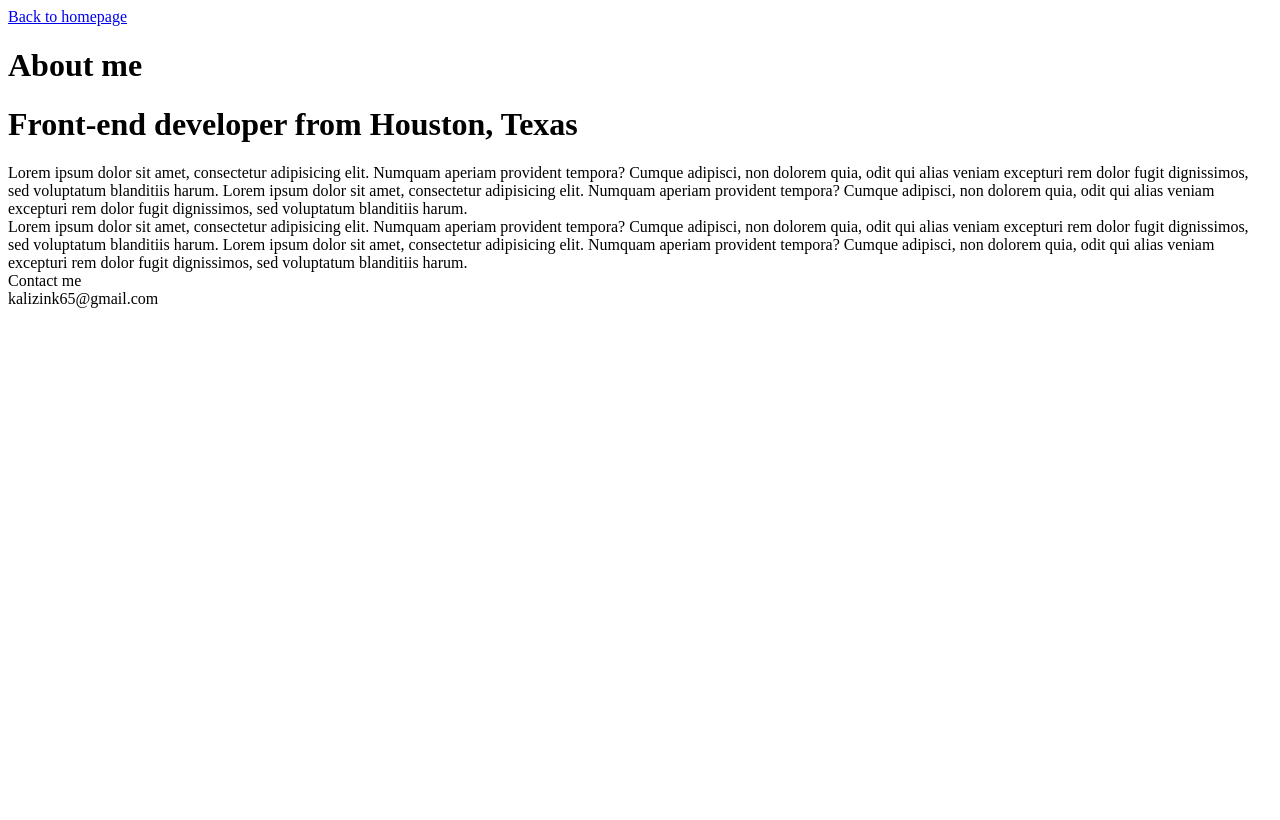
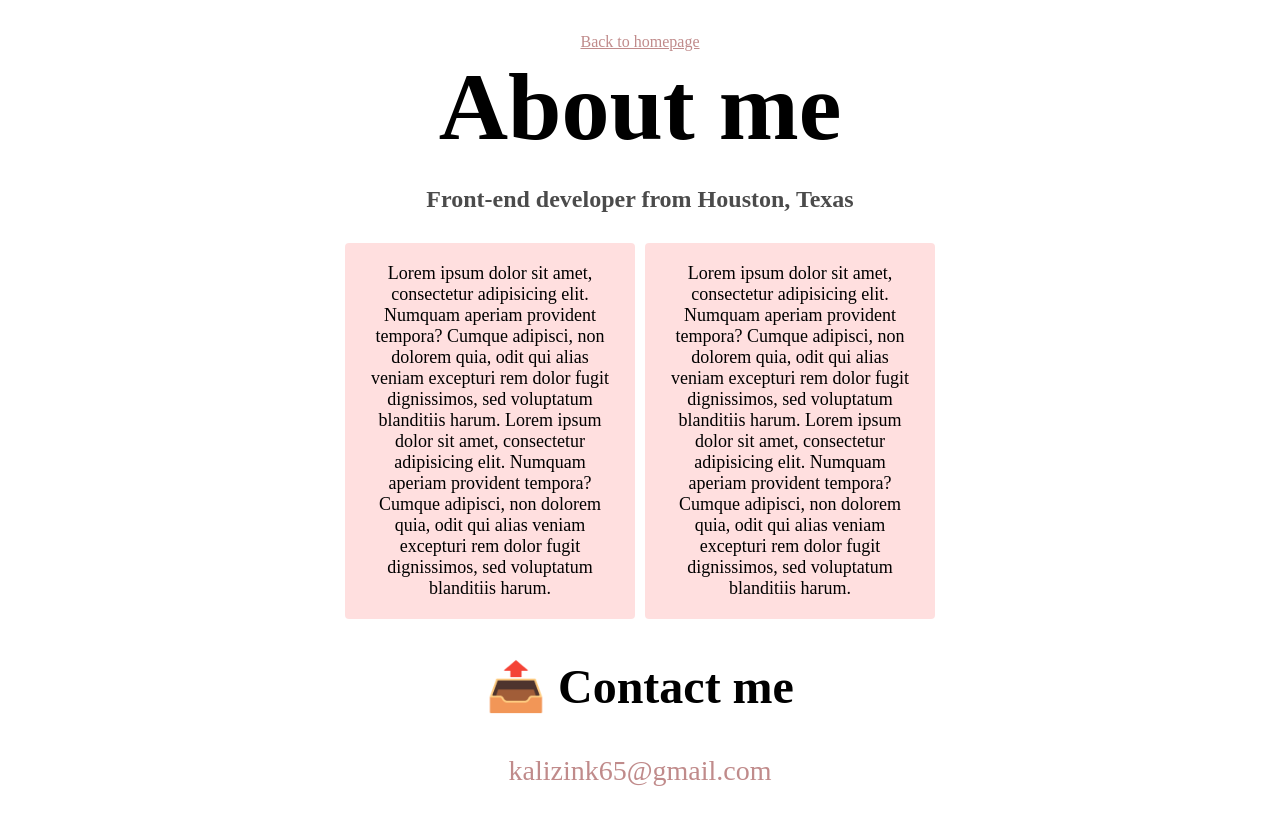
Before and after one commit to kalizink/bio-responsive, a plain HTML site: page about.html in a window 1280 px wide. Drawn offline with Linux system fonts and the light colour scheme.

Commit message:
Injected CSS for about page

```diff
--- a/about.html
+++ b/about.html
@@ -4,15 +4,15 @@
 		<meta charset="UTF-8" />
 		<meta name="viewport" content="width=device-width, initial-scale=1.0" />
 		<title>About Me</title>
+		<link rel="stylesheet" href="src/about.css" />
 	</head>
 	<body>
-		<div>
-			<a href="index.html"> Back to homepage</a>
-		</div>
+		<div class="container">
+			<a href="index.html" class="homepageLink"> Back to homepage</a>
 			<h1>About me</h1>
-		<h1>Front-end developer from Houston, Texas</h1>
+			<h2>Front-end developer from Houston, Texas</h2>
 			<div class="bioContainer">
-			<div>
+				<div class="bioText">
 					Lorem ipsum dolor sit amet, consectetur adipisicing elit. Numquam
 					aperiam provident tempora? Cumque adipisci, non dolorem quia, odit qui
 					alias veniam excepturi rem dolor fugit dignissimos, sed voluptatum
@@ -21,7 +21,7 @@
 					quia, odit qui alias veniam excepturi rem dolor fugit dignissimos, sed
 					voluptatum blanditiis harum.
 				</div>
-			<div>
+				<div class="bioText">
 					Lorem ipsum dolor sit amet, consectetur adipisicing elit. Numquam
 					aperiam provident tempora? Cumque adipisci, non dolorem quia, odit qui
 					alias veniam excepturi rem dolor fugit dignissimos, sed voluptatum
@@ -31,6 +31,10 @@
 					voluptatum blanditiis harum.
 				</div>
 			</div>
-		<div class="contactMe">Contact me <br />kalizink65@gmail.com</div>
+			<div class="contactContainer">
+				<div class="contact">📤 Contact me</div>
+				<div class="email">kalizink65@gmail.com</div>
+			</div>
+		</div>
 	</body>
 </html>
--- /dev/null
+++ b/src/about.css
@@ -0,0 +1,73 @@
+:root {
+	--primary-color: #ffb5b5;
+	--link-color: #c08b8b;
+	--box-shadow: 0 5px 10px rgba(0, 0, 0, 0.3);
+}
+.homepageLink {
+	color: var(--link-color);
+	text-align: center;
+	display: block;
+}
+.container {
+	background: transparent;
+	margin-bottom: 30px;
+	border-radius: 10px;
+	padding: 25px 40px;
+	max-width: 600px;
+	text-align: center;
+	margin: 0 auto;
+}
+h1 {
+	font-size: 96px;
+	text-align: center;
+	margin: 0 auto;
+	display: block;
+	font-weight: bold;
+}
+
+h2 {
+	font-size: 24px;
+	opacity: 0.7;
+	text-align: center;
+	margin: 0 auto;
+	display: block;
+	margin-block-start: 1em;
+	margin-block-end: 1em;
+	margin-inline-start: 0px;
+	margin-inline-end: 0px;
+	font-weight: bold;
+}
+.bioContainer {
+	display: flex;
+	justify-content: space-evenly;
+	margin: 30px 0;
+}
+
+.bioText {
+	background: #ffb5b56e;
+	padding: 20px;
+	border-radius: 4px;
+	font-size: 18px;
+	text-align: center;
+	width: 100%;
+	height: 100%;
+	margin: 0 5px;
+}
+.contact {
+	font-size: 48px;
+	text-align: center;
+	margin: 0 auto;
+	display: block;
+	margin-block-start: 0.83em;
+	margin-block-end: 0.83em;
+	margin-inline-start: 0px;
+	margin-inline-end: 0px;
+	font-weight: bold;
+}
+.email {
+	display: flex;
+	justify-content: center;
+	color: var(--link-color);
+	font-size: 28px;
+	text-decoration: none;
+}
--- a/src/style.css
+++ b/src/style.css
@@ -14,7 +14,6 @@ a {
 	background: transparent;
 	margin-bottom: 30px;
 	border-radius: 10px;
-
 	padding: 25px 40px;
 	max-width: 600px;
 	text-align: center;
```
Lines whose indentation alone changed are shown as unchanged.
